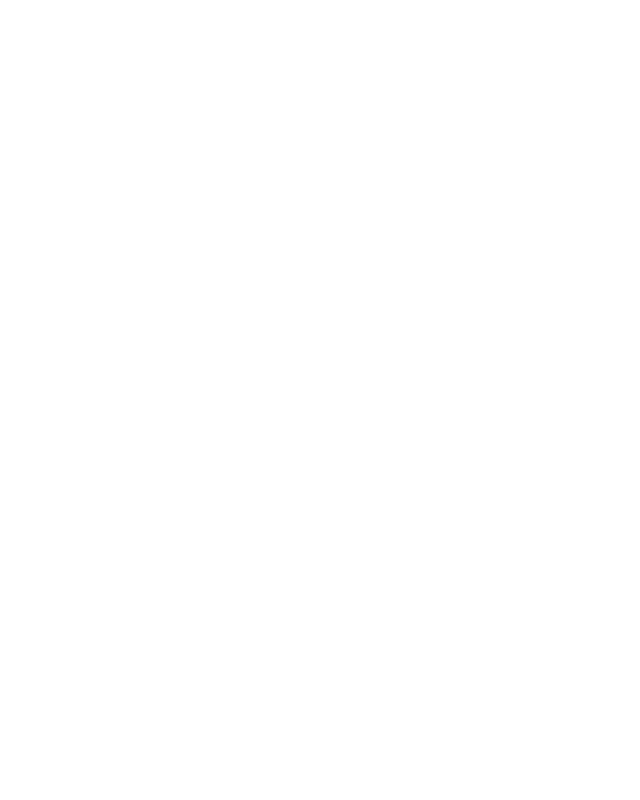
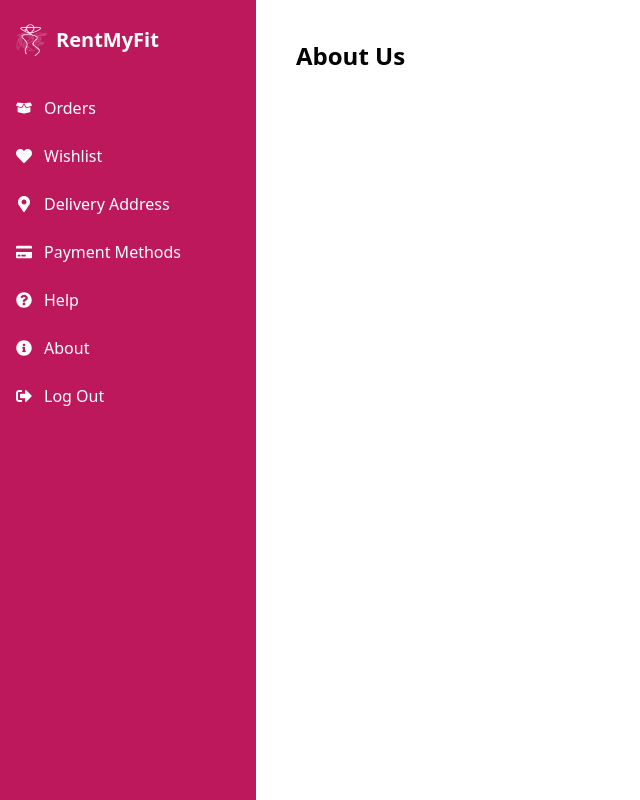
Before and after one commit to apekshaaw/rentmyfit_frontend, a React (Vite) app: page /dashboard in a window 1280 px wide. Before the commit this address had no page. Shown: the whole page, without its empty margins (0-640 px from the left). Built offline with nearby package versions, Linux system fonts and the light colour scheme.

Commit message:
designs update

```diff
--- a/package.json
+++ b/package.json
@@ -10,8 +10,11 @@
     "preview": "vite preview"
   },
   "dependencies": {
+    "@heroicons/react": "^2.2.0",
+    "lucide-react": "^0.513.0",
     "react": "^19.1.0",
     "react-dom": "^19.1.0",
+    "react-icons": "^5.5.0",
     "react-router-dom": "^7.6.2",
     "react-scroll": "^1.9.3"
   },
--- /dev/null
+++ b/src/pages/About.jsx
@@ -0,0 +1,3 @@
+export default function About() {
+  return <h1 className="text-2xl font-bold"> About Us</h1>;
+}
--- /dev/null
+++ b/src/pages/Address.jsx
@@ -0,0 +1,3 @@
+export default function Address() {
+  return <h1 className="text-2xl font-bold">Your Address</h1>;
+}
--- /dev/null
+++ b/src/pages/Dashboard.jsx
@@ -0,0 +1,74 @@
+import React from 'react';
+import { Link, useNavigate } from 'react-router-dom';
+import {
+  FaBoxOpen,
+  FaHeart,
+  FaMapMarkerAlt,
+  FaCreditCard,
+  FaQuestionCircle,
+  FaInfoCircle,
+  FaSignOutAlt,
+} from 'react-icons/fa';
+
+export default function Dashboard() {
+  const navigate = useNavigate();
+
+  const handleLogout = () => {
+    navigate('/login');
+  };
+
+  return (
+    <div className="flex h-screen w-full bg-white">
+      {/* Sidebar */}
+      <div className="w-64 bg-pink-700 text-white flex flex-col justify-between py-6 px-4">
+        <div>
+          {/* Logo */}
+          <div className="flex items-center space-x-2 mb-10">
+            <img src="/assets/rff.png" alt="RF Logo" className="w-8 h-8" />
+            <span className="text-xl font-bold">RentMyFit</span>
+          </div>
+
+          {/* Navigation Links */}
+          <nav className="space-y-6 text-base">
+            <Link to="/orders" className="flex items-center space-x-3 text-white hover:text-gray-300 transition">
+              <FaBoxOpen />
+              <span>Orders</span>
+            </Link>
+            <Link to="/wishlist" className="flex items-center space-x-3 text-white hover:text-gray-300 transition">
+              <FaHeart />
+              <span>Wishlist</span>
+            </Link>
+            <Link to="/address" className="flex items-center space-x-3 text-white hover:text-gray-300 transition">
+              <FaMapMarkerAlt />
+              <span>Delivery Address</span>
+            </Link>
+            <Link to="/payment" className="flex items-center space-x-3 text-white hover:text-gray-300 transition">
+              <FaCreditCard />
+              <span>Payment Methods</span>
+            </Link>
+            <Link to="/help" className="flex items-center space-x-3 text-white hover:text-gray-300 transition">
+              <FaQuestionCircle />
+              <span>Help</span>
+            </Link>
+            <Link to="/about" className="flex items-center space-x-3 text-white hover:text-gray-300 transition">
+              <FaInfoCircle />
+              <span>About</span>
+            </Link>
+            <div
+              onClick={handleLogout}
+              className="flex items-center space-x-3 text-white hover:text-gray-300 transition cursor-pointer"
+            >
+              <FaSignOutAlt />
+              <span>Log Out</span>
+            </div>
+          </nav>
+        </div>
+      </div>
+
+      {/* Main Content */}
+      <div className="flex-1 bg-white p-10">
+        <h1 className="text-2xl font-bold text-black">About Us</h1>
+      </div>
+    </div>
+  );
+}
--- /dev/null
+++ b/src/pages/Help.jsx
@@ -0,0 +1,3 @@
+export default function Help() {
+  return <h1 className="text-2xl font-bold">Help</h1>;
+}
--- a/src/pages/Login.jsx
+++ b/src/pages/Login.jsx
@@ -1,23 +1,60 @@
-import React from 'react';
-import { Link } from 'react-router-dom';
+import React, { useState } from 'react';
+import { useNavigate, Link } from 'react-router-dom';
 
 const Login = () => {
+  const [email, setEmail] = useState('');
+  const [password, setPassword] = useState('');
+  const [error, setError] = useState('');
+  const navigate = useNavigate();
+
+  const handleLogin = async () => {
+    setError('');
+
+    if (!email || !password) {
+      setError('Please fill in all fields');
+      return;
+    }
+
+    try {
+      const res = await fetch('http://localhost:5000/api/auth/login', {
+        method: 'POST',
+        headers: { 'Content-Type': 'application/json' },
+        body: JSON.stringify({ email, password }),
+      });
+
+      const data = await res.json();
+
+      if (res.ok) {
+        localStorage.setItem('token', data.token);
+        navigate('/dashboard');
+      } else {
+        setError(data.message || 'Login failed');
+      }
+    } catch (err) {
+      setError('Server error');
+    }
+  };
+
   return (
     <div className="flex h-screen w-full bg-white overflow-hidden">
       {/* Left side - Login Box */}
       <div className="w-full md:w-1/2 h-full flex items-center justify-center z-10 bg-white">
-        <div className="w-[90%] max-w-md bg-white rounded-[40px] p-8 md:p-10 shadow-md space-y-6">
+        <div className="w-[90%] max-w-md bg-[#ffe6f0] rounded-[40px] p-8 md:p-10 shadow-md space-y-6">
           <h2 className="text-center text-3xl font-bold text-pink-700">LOGIN</h2>
           <h3 className="text-center text-xl font-bold text-black">WELCOME</h3>
 
           <input
-            type="email"
-            placeholder="Enter Email"
+            type="text"
+            placeholder="Enter Username"
+            value={email}
+            onChange={(e) => setEmail(e.target.value)}
             className="w-full border border-pink-700 text-black px-4 py-3 rounded-full bg-white placeholder-gray-500 focus:outline-pink-500"
           />
           <input
             type="password"
             placeholder="Enter password"
+            value={password}
+            onChange={(e) => setPassword(e.target.value)}
             className="w-full border border-pink-700 text-black px-4 py-3 rounded-full bg-white placeholder-gray-500 focus:outline-pink-500"
           />
 
@@ -30,14 +67,20 @@ const Login = () => {
             <label htmlFor="remember" className="text-sm text-black">Remember Me</label>
           </div>
 
-          <button className="w-full bg-pink-700 text-white py-3 rounded-full text-lg hover:bg-pink-800 transition">
+          <button
+            onClick={handleLogin}
+            className="w-full bg-pink-700 text-white py-3 rounded-full text-lg hover:bg-pink-800 transition"
+          >
             Log In
           </button>
+
+          {error && <p className="text-red-600 text-sm text-center">{error}</p>}
 
           <div className="text-sm text-center text-gray-600">
             <p className="mt-2">Forgot Password?</p>
             <p>
-              Don’t have an account? <Link to="/register" className="font-semibold text-pink-700">Signup</Link>
+              Don’t have an account?{' '}
+              <Link to="/register" className="font-semibold text-pink-700">Signup</Link>
             </p>
           </div>
         </div>
--- /dev/null
+++ b/src/pages/Orders.jsx
@@ -0,0 +1,11 @@
+import React from 'react';
+
+const Orders = () => {
+  return (
+    <div className="p-10">
+      <h1 className="text-3xl font-bold">Orders Page</h1>
+    </div>
+  );
+};
+
+export default Orders;
--- /dev/null
+++ b/src/pages/Payment.jsx
@@ -0,0 +1,3 @@
+export default function Payment() {
+  return <h1 className="text-2xl font-bold">Your Payment</h1>;
+}
--- /dev/null
+++ b/src/pages/Wishlist.jsx
@@ -0,0 +1,3 @@
+export default function Wishlist() {
+  return <h1 className="text-2xl font-bold">Your Wishlist</h1>;
+}
--- a/src/routers/AppRouter.jsx
+++ b/src/routers/AppRouter.jsx
@@ -1,8 +1,14 @@
-// src/routers/AppRouter.jsx
 import { BrowserRouter, Routes, Route } from 'react-router-dom';
 import Homepage from '../pages/Homepage';
 import Login from '../pages/Login';
 import Register from '../pages/Register';
+import Dashboard from '../pages/Dashboard';
+import Orders from '../pages/Orders';
+import Wishlist from '../pages/Wishlist';
+import Address from '../pages/Address';
+import Payment from '../pages/Payment';
+import Help from '../pages/Help';
+import About from '../pages/About';
 
 export default function AppRouter() {
   return (
@@ -11,6 +17,16 @@ export default function AppRouter() {
         <Route path="/" element={<Homepage />} />
         <Route path="/login" element={<Login />} />
         <Route path="/register" element={<Register />} />
+
+        {/* Dashboard and its subpages */}
+        <Route path="/dashboard" element={<Dashboard />}>
+          <Route path="orders" element={<Orders />} />
+          <Route path="wishlist" element={<Wishlist />} />
+          <Route path="address" element={<Address />} />
+          <Route path="payment" element={<Payment />} />
+          <Route path="help" element={<Help />} />
+          <Route path="about" element={<About />} />
+        </Route>
       </Routes>
     </BrowserRouter>
   );
```
Also changed, not shown: src/pages/Register.jsx (+51 -10 lines), public/assets/rff.png (added), 1 other file (tests, documents, lock files or other folders).
